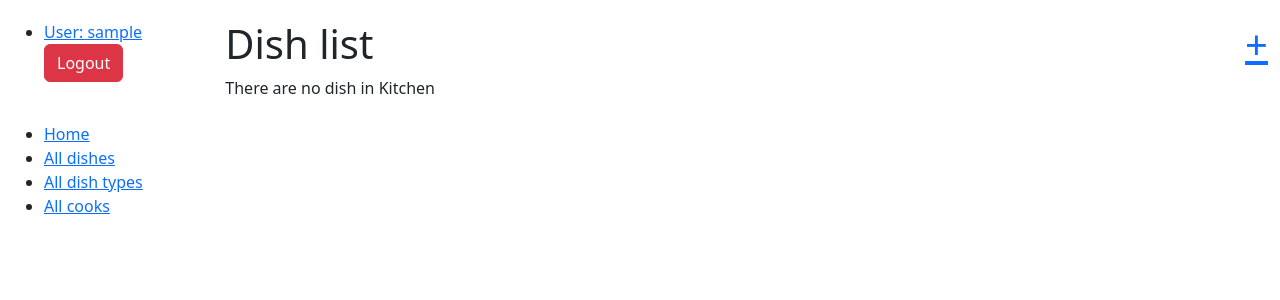
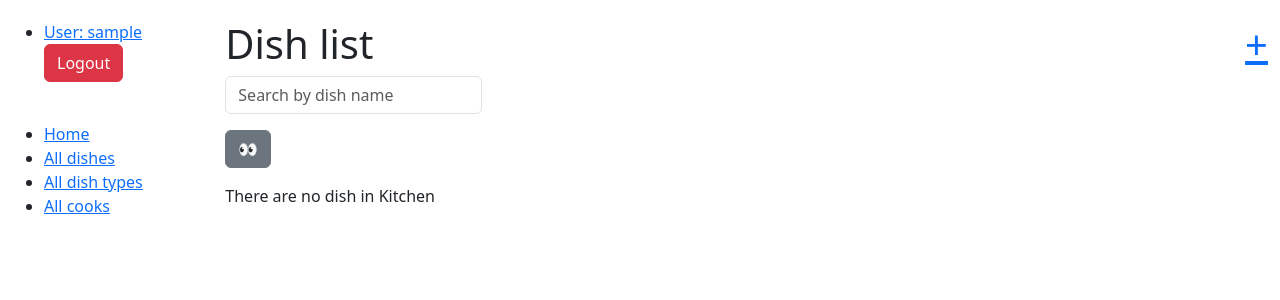
Before and after one commit to Komar88lvl/shynok, a Django app: page /kitchen/dishes/ in a window 1280 px wide. Shown: the top 300 px of the page. Run offline with Django 5.2, Linux system fonts and the light colour scheme; the visitor is signed in with stand-in values (Sample User, id 1); data that the repository does not hold is empty; some libraries are stand-ins or nearby versions.

Commit message:
Add dish search form to dish_list template

```diff
--- a/templates/kitchen/dish_list.html
+++ b/templates/kitchen/dish_list.html
@@ -1,8 +1,12 @@
 {% extends "base.html" %}
+{% load crispy_forms_filters %}
 
 {% block content %}
 	<h1>Dish list <a style="float: right;" href="{% url 'kitchen:dish-create' %}">+</a></h1>
-
+  <form method="get" action="" class="form-check-inline">
+    {{ search_form|crispy }}
+    <input class="btn btn-secondary" type="submit" value="👀">
+  </form>
   {% if dish_list %}
     <table class="table">
       <tr>
```
